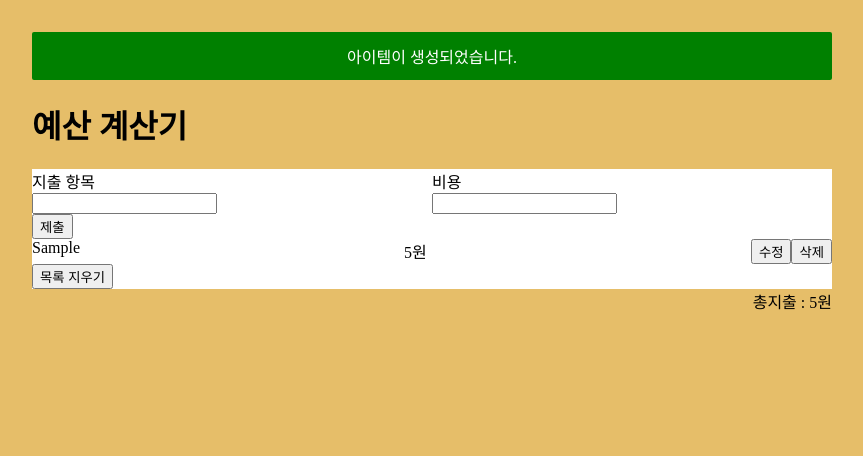
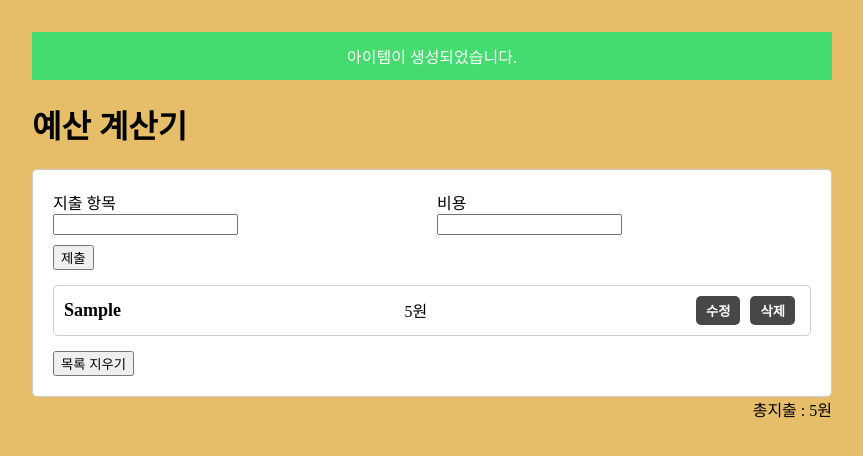
Before and after one commit to Jiiker/react_CRUD_App, a React (Create React App) app: page / in a window 1280 px wide. Both pictures are taken after typing "Sample", "5" into the empty fields and a click on the button "제출". Shown: the top 456 px of the page, without its empty margins (208-1071 px from the left). Built offline with nearby package versions, Linux system fonts and the light colour scheme.

Commit message:
css 수정

```diff
--- a/src/App.js
+++ b/src/App.js
@@ -9,15 +9,11 @@ export default function App() {
   const [alert, setAlert] = useState({ show: false });
 
   const handleAlert = ({ type, text }) => {
-    console.log(type, text);
-
     alert.show = true;
     alert.type = type;
     alert.text = text;
 
     setAlert(alert);
-
-    console.log(alert);
 
     setTimeout(() => {
       setAlert({ show: false });
--- a/src/components/Alert.css
+++ b/src/components/Alert.css
@@ -7,9 +7,9 @@
 }
 
 .alert-danger {
-  background-color: red;
+  background-color: #db4455;
 }
 
 .alert-success {
-  background-color: green;
+  background-color: #44db6f;
 }
--- a/src/components/Lists.css
+++ b/src/components/Lists.css
@@ -1,15 +1,46 @@
 .list-box {
   display: flex;
+  justify-content: space-between;
+  align-items: center;
+  border: 1px solid #ccc;
+  padding: 10px;
+  margin: 10px 0;
+  background-color: #fff;
+  border-radius: 5px;
 }
 
-.list-content-box {
+.list-box-contents {
+  display: flex;
+  align-items: center;
+  justify-content: space-between;
   flex-grow: 1;
-  display: flex;
-  justify-content: space-between;
+}
+
+.list-box-item {
+  font-weight: bold;
+  font-size: 18px;
+  margin-right: 20px;
+}
+
+.list-box-money {
+  font-size: 16px;
 }
 
 .list-buttons {
-  flex-grow: 1;
   display: flex;
   justify-content: flex-end;
+  flex-grow: 1;
 }
+
+.list-buttons button {
+  padding: 5px 10px;
+  background-color: rgb(71, 71, 71);
+
+  color: #fff;
+  font-weight: bold;
+
+  border: none;
+  border-radius: 5px;
+  margin: 0 5px;
+  cursor: pointer;
+}
--- a/src/components/Lists.js
+++ b/src/components/Lists.js
@@ -42,7 +42,7 @@ const Lists = ({
     <div>
       {expenditList.map((data) => (
         <div className='list-box' key={data.id}>
-          <div className='list-content-box'>
+          <div className='list-box-contents'>
             <div class='list-box-item'>{data.item}</div>
             <div class='list-box-money'>{data.money}원</div>
           </div>
--- a/src/components/Main.css
+++ b/src/components/Main.css
@@ -2,16 +2,27 @@
   background-color: white;
   margin: auto;
   max-width: 800px;
-
-  display: grid;
+  padding: 20px;
+  border: 1px solid #ccc;
+  border-radius: 5px;
 }
 
 .input-box {
   display: grid;
   grid-template-columns: 1fr 1fr;
+  gap: 10px;
 }
 
 .modifying {
   display: grid;
   grid-template-columns: 1fr 1fr;
+  gap: 10px;
 }
+
+.submitBtn {
+  margin-bottom: 5px;
+}
+
+.allDelBtn {
+  margin-top: 5px;
+}
--- a/src/components/Main.js
+++ b/src/components/Main.js
@@ -10,7 +10,7 @@ export default function Main({
   handleAlert,
 }) {
   const [itemList, setItemList] = useState("");
-  const [itemValue, setItemValue] = useState();
+  const [itemValue, setItemValue] = useState(0);
   const [modifying, setModifying] = useState(false);
   const [id, setId] = useState("");
 
@@ -109,7 +109,9 @@ export default function Main({
         handleAlert={handleAlert}
       />
       <div>
-        <button onClick={() => handleDeleteAll()}>목록 지우기</button>
+        <button className='allDelBtn' onClick={() => handleDeleteAll()}>
+          목록 지우기
+        </button>
       </div>
     </section>
   );
```
